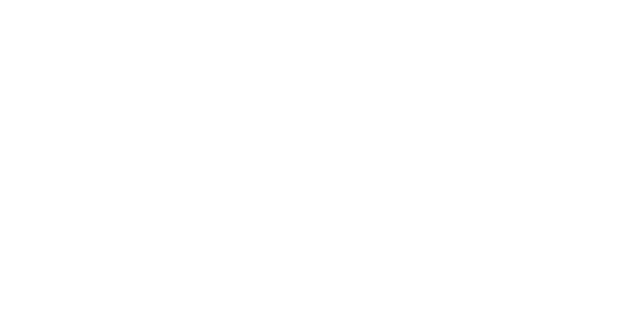
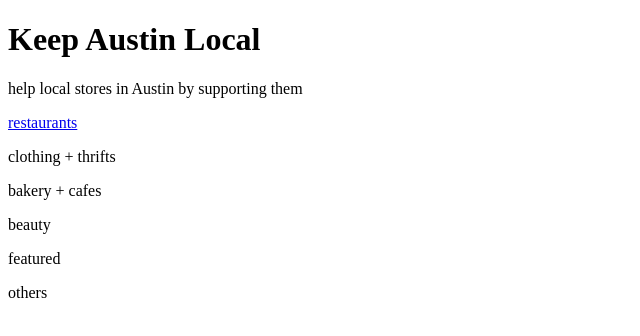
Before and after one commit to diyarajon/prototype, a plain HTML site: page index.html in a window 1280 px wide. Shown: the whole page, without its empty margins (0-640 px from the left). Drawn offline with Linux system fonts and the light colour scheme.

Commit message:
Update index.html

```diff
--- a/index.html
+++ b/index.html
@@ -7,6 +7,14 @@
     <title>Keep Austin Local | Help Support Local Shops</title>
 </head>
 <body>
+    <h1>Keep Austin Local</h1>
+    <p>help local stores in Austin by supporting them</p>
 
+    <a href="restaurants.html">restaurants</a>
+    <p>clothing + thrifts</p>
+    <p>bakery + cafes</p>
+    <p>beauty</p>
+    <p>featured</p>
+    <p>others</p>
 </body>
 </html>
```
